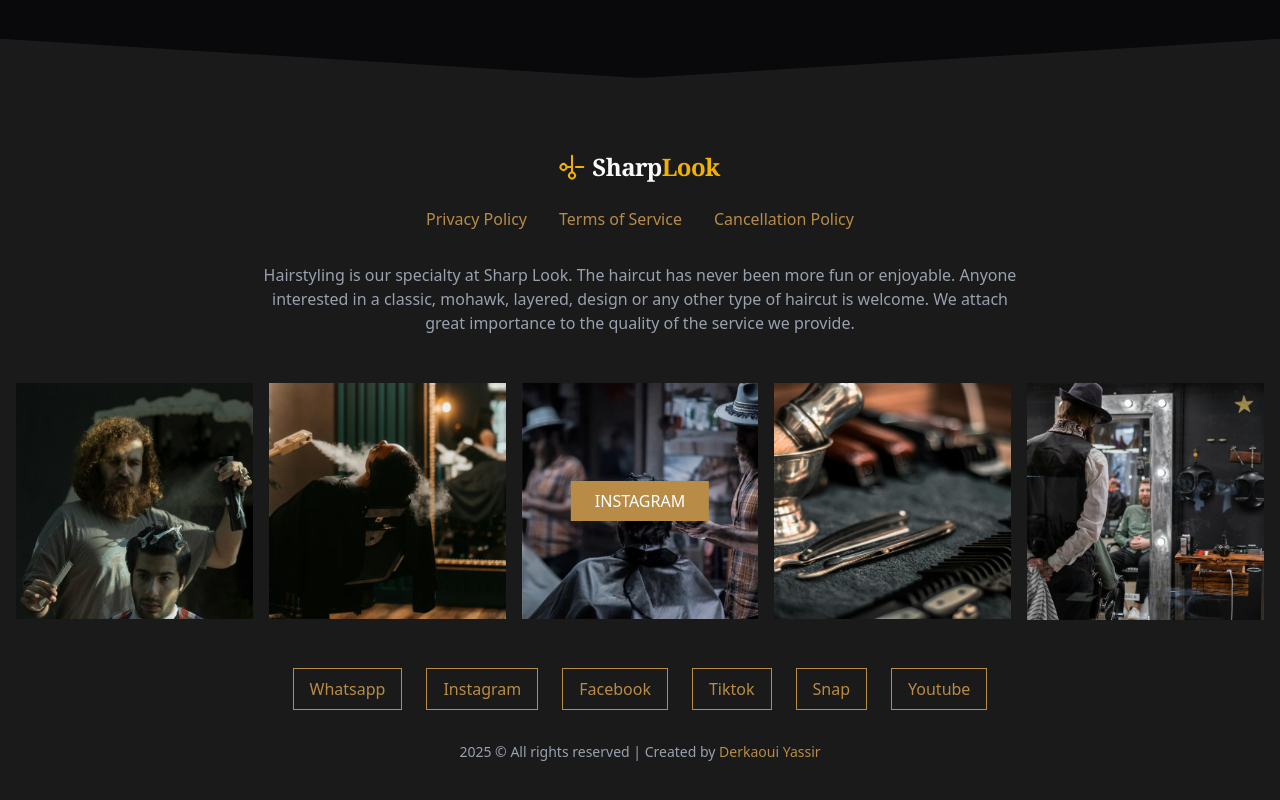
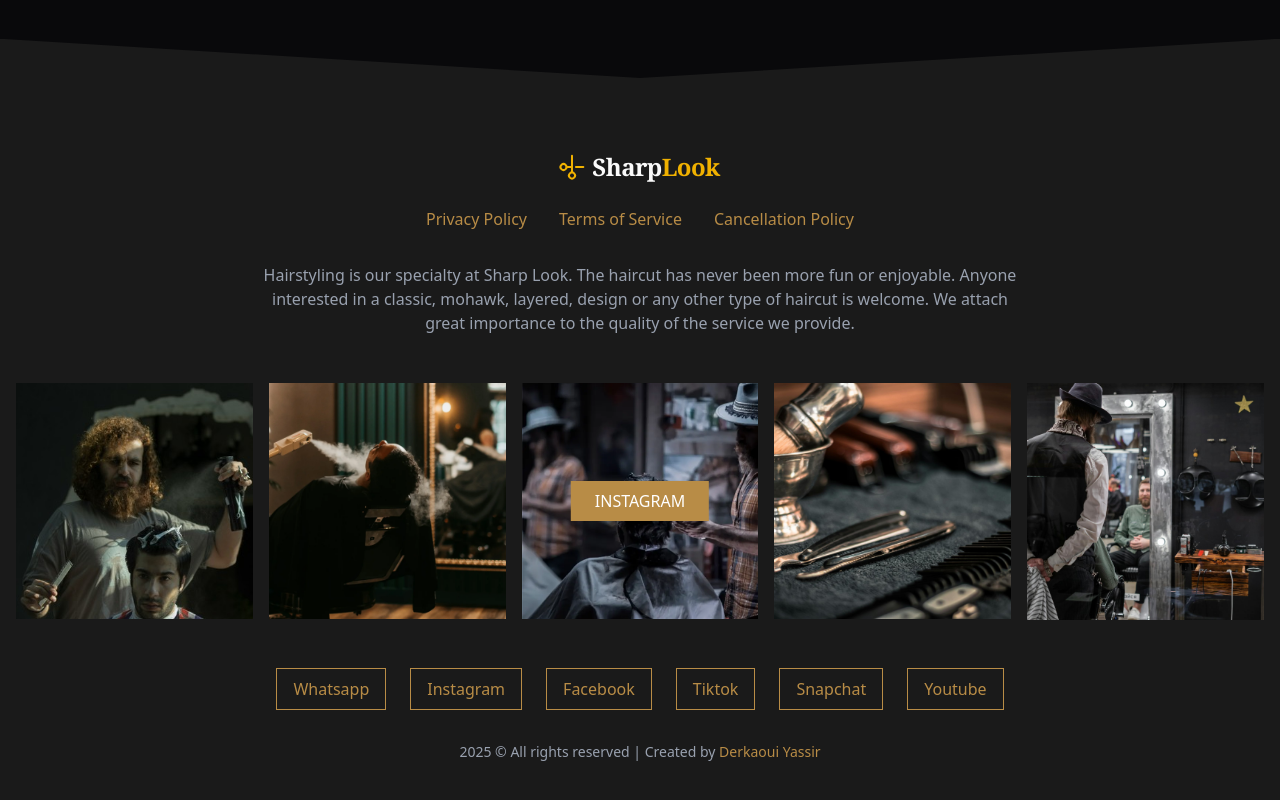
Before and after one commit to Derkaoui05/barber-shop, a Next.js app: page / in a window 1280 px wide. Shown: the part 3461-4261 px from the top of the page. Built offline with nearby package versions, Linux system fonts and the light colour scheme.

Commit message:
fixing some issues in footer

```diff
--- a/src/components/shared/layouts/Footer.tsx
+++ b/src/components/shared/layouts/Footer.tsx
@@ -9,7 +9,7 @@ const SOCIAL_LINKS = [
   { name: "Instagram", href: "https://instagram.com" },
   { name: "Facebook", href: "https://facebook.com" },
   { name: "Tiktok", href: "https://tiktok.com" },
-  { name: "Snap", href: "https://snapchat.com" },
+  { name: "Snapchat", href: "https://snapchat.com" },
   { name: "Youtube", href: "https://youtube.com" },
 ];
 
```
